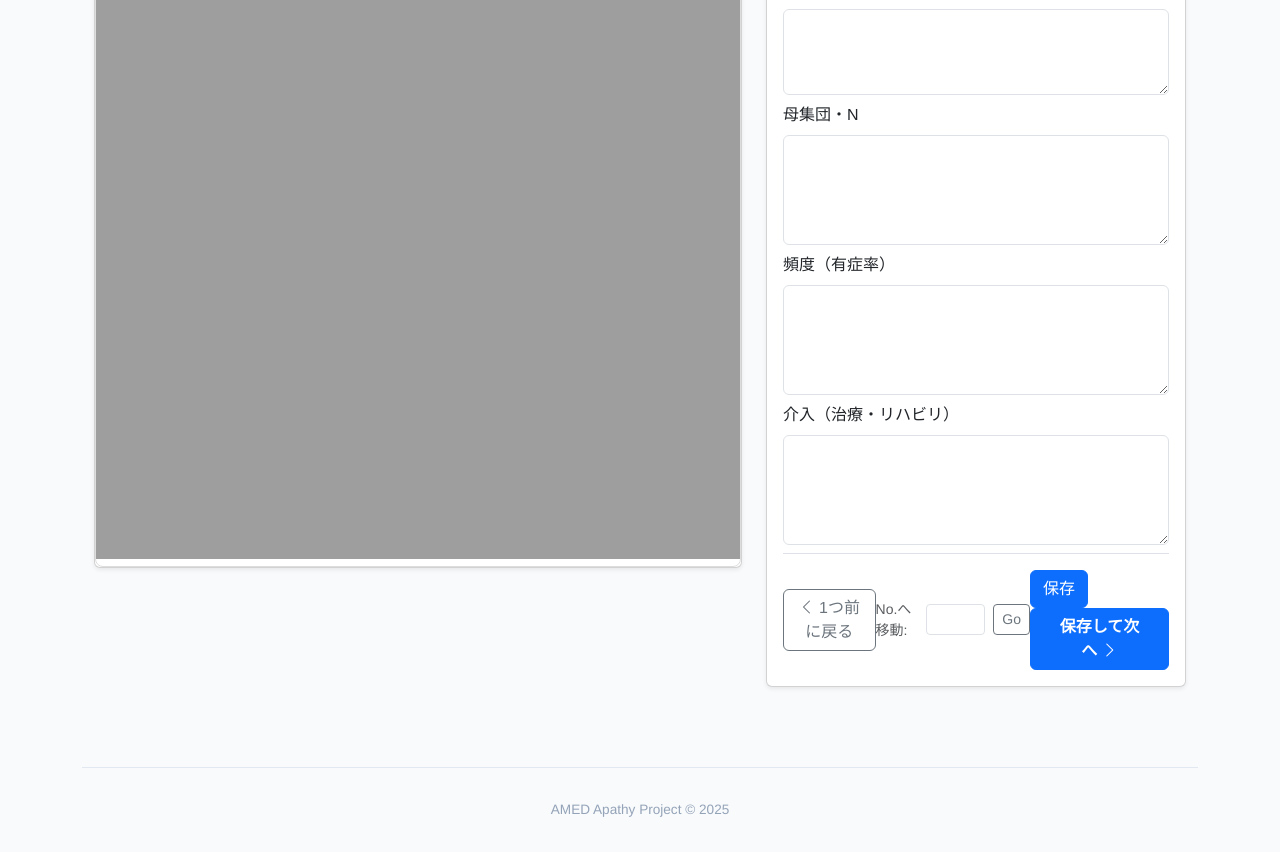
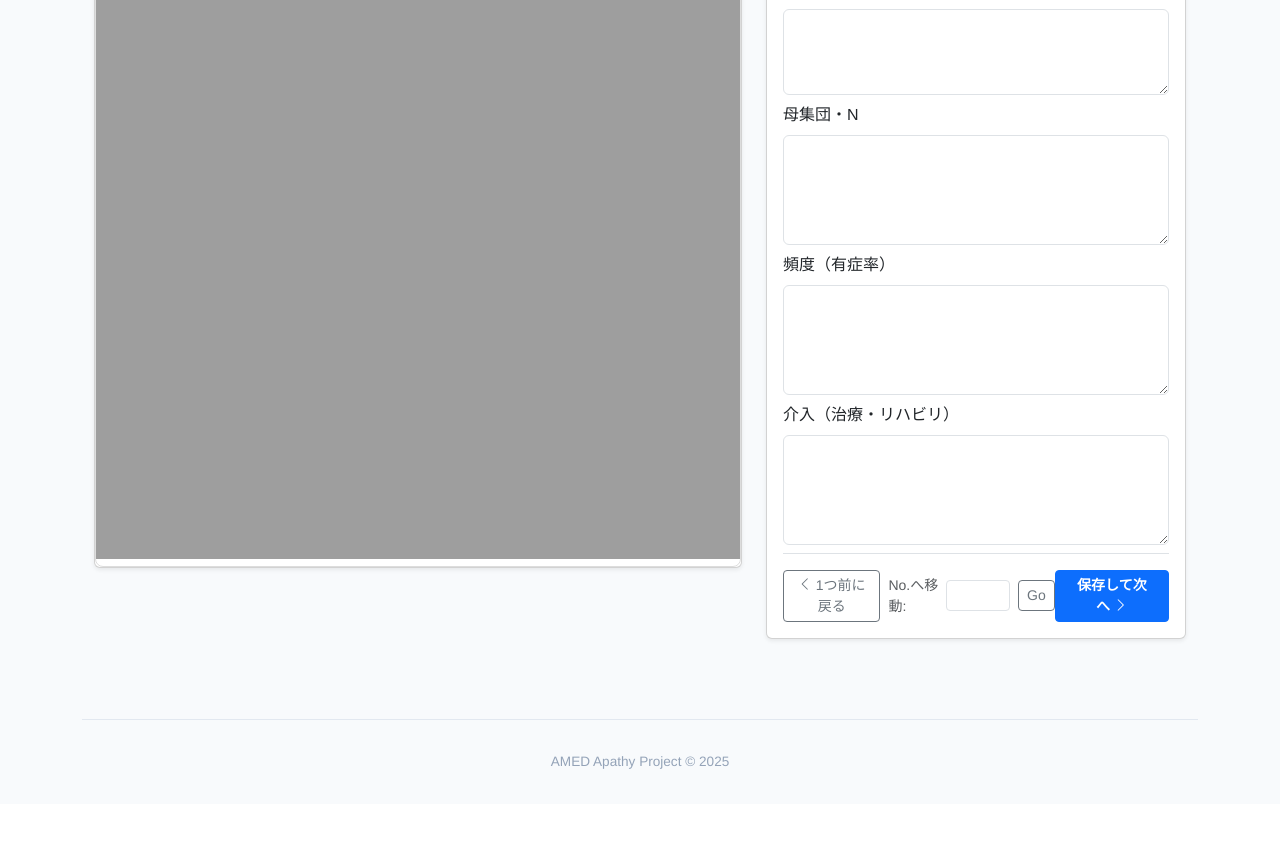
Before and after one commit to kasadera-creator/apathy_screen, a FastAPI app: page /secondary/1/1 in a window 1280 px wide. Shown: the part 659-1511 px from the top of the page. After the commit the page ends 1428 px from the top, so only its background shows below. Run offline with FastAPI, Linux system fonts and the light colour scheme; the visitor is signed in with stand-in values (Sample User, id 1); data comes from the database, SQL or seed files in the repository; data that the repository does not hold is empty.

Commit message:
Update secondary_review.html

```diff
--- a/templates/secondary_review.html
+++ b/templates/secondary_review.html
@@ -182,19 +182,20 @@
         </div>
 
         <div class="d-flex justify-content-between align-items-center pt-3 border-top">
-          <button class="btn btn-outline-secondary" type="submit" name="nav" value="prev" formnovalidate>
-            <i class="bi bi-chevron-left"></i> 1つ前に戻る
-          </button>
+          <div class="d-flex gap-2">
+            <button class="btn btn-sm btn-outline-secondary" type="submit" name="nav" value="prev" formnovalidate>
+              <i class="bi bi-chevron-left"></i> 1つ前に戻る
+            </button>
 
-          <div class="d-flex align-items-center gap-2">
-            <span class="small text-muted">No.へ移動:</span>
-            <input type="number" name="jump_index" min="1" max="{{ progress_total }}" class="form-control form-control-sm" style="width:5rem;" />
-            <button class="btn btn-outline-secondary btn-sm" type="submit" name="nav" value="jump" formnovalidate>Go</button>
+            <div class="d-flex align-items-center gap-2">
+              <span class="small text-muted">No.へ移動:</span>
+              <input type="number" name="jump_index" min="1" max="{{ progress_total }}" class="form-control form-control-sm" style="width:5rem;" />
+              <button class="btn btn-sm btn-outline-secondary" type="submit" name="nav" value="jump" formnovalidate>Go</button>
+            </div>
           </div>
 
           <div>
-            <button type="submit" name="action" value="save" class="btn btn-primary">保存</button>
-            <button class="btn btn-primary px-4 fw-bold" type="submit" name="nav" value="next">保存して次へ <i class="bi bi-chevron-right"></i></button>
+            <button class="btn btn-sm btn-primary px-3 fw-bold" type="submit" name="nav" value="next">保存して次へ <i class="bi bi-chevron-right"></i></button>
           </div>
         </div>
       </form>
```
